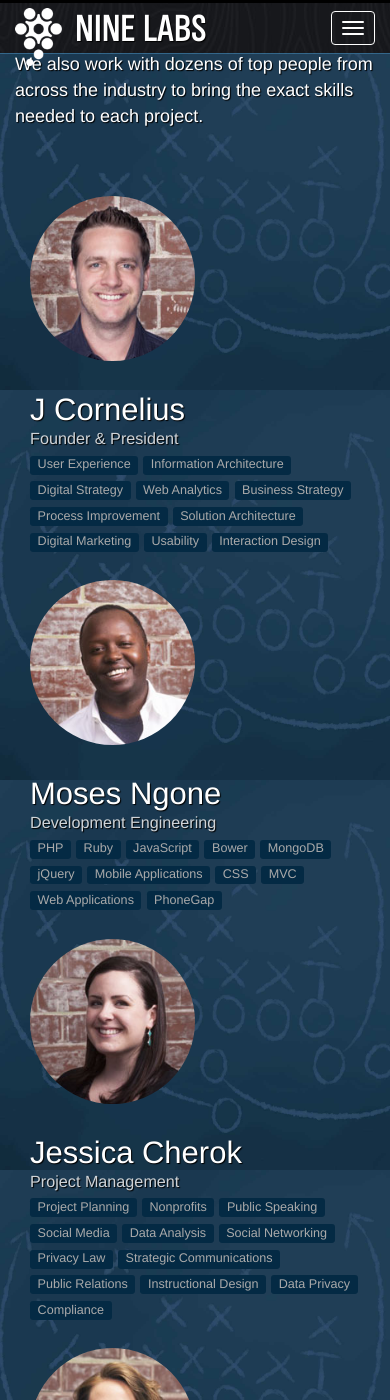
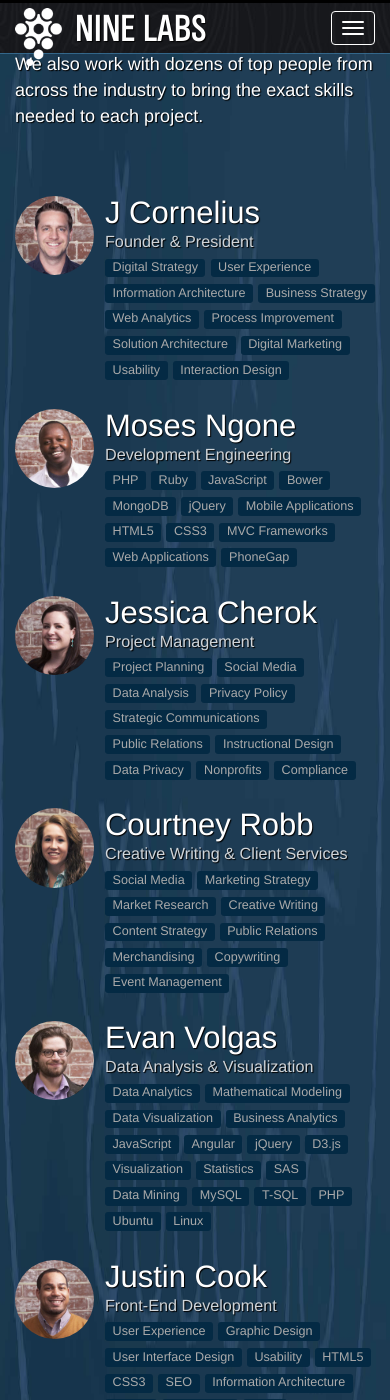
Before and after one commit to ninelabs/ninelabs.com, a Jekyll site: the page built from index.html, in a window 390 px wide and 1400 px high, scrolled down 6948 px. Built offline with Jekyll 4.4.1, drawn with Linux system fonts in a browser that asks for light colours; nearby versions of some CDN libraries; some web fonts are replaced; Markdown is read by kramdown in place of the engine named in the settings; some of the changed text lies outside the part shown.

Commit message:
Fixed some breakpoint issues with the team section. Added smooth scroll to section anchors.
Signed-off-by: J Cornelius <github@jcornelius.com>

```diff
--- a/_data/team.yml
+++ b/_data/team.yml
@@ -2,11 +2,11 @@
   name-tokenized: j-cornelius
   role: Founder &amp; President
   skills:
+    - Digital Strategy
     - User Experience
     - Information Architecture
-    - Digital Strategy
+    - Business Strategy
     - Web Analytics
-    - Business Strategy
     - Process Improvement
     - Solution Architecture
     - Digital Marketing
@@ -26,8 +26,9 @@
     - MongoDB
     - jQuery
     - Mobile Applications
-    - CSS
-    - MVC
+    - HTML5
+    - CSS3
+    - MVC Frameworks
     - Web Applications
     - PhoneGap
   twitter: mospired
@@ -38,16 +39,14 @@
   role: Project Management
   skills:
     - Project Planning
-    - Nonprofits
-    - Public Speaking
     - Social Media
     - Data Analysis
-    - Social Networking
-    - Privacy Law
+    - Privacy Policy
     - Strategic Communications
     - Public Relations
     - Instructional Design
     - Data Privacy
+    - Nonprofits
     - Compliance
   twitter: wonderpondering
   linkedin: http://www.linkedin.com/in/jcherok/
@@ -59,6 +58,8 @@
     - Social Media
     - Marketing Strategy
     - Market Research
+    - Creative Writing
+    - Content Strategy
     - Public Relations
     - Merchandising
     - Copywriting
@@ -73,6 +74,9 @@
   linkedin: http://www.linkedin.com/in/evanvolgas
   skills:
     - Data Analytics
+    - Mathematical Modeling
+    - Data Visualization
+    - Business Analytics
     - JavaScript
     - Angular
     - jQuery
@@ -82,10 +86,6 @@
     - SAS
     - Data Mining
     - MySQL
-    - Mathematical Modeling
-    - d3.js
-    - Data Visualization
-    - Business Analytics
     - T-SQL
     - PHP
     - Ubuntu
@@ -102,12 +102,10 @@
     - Graphic Design
     - User Interface Design
     - Usability
-    - HTML 5
+    - HTML5
+    - CSS3
     - SEO
     - Information Architecture
-    - CSS3
-    - WordPress
-    - Web Development
     - jQuery
     - Wordpress
     - SMO
@@ -125,8 +123,10 @@
     - Identity Design
     - Typography
     - Art Direction
-    - Corporate Branding
     - User Interface Design
+    - Color Theory
+    - Illustration
+    - Photography
 
 - name: Jason Elgin
   name-tokenized: jason-elgin
@@ -134,15 +134,14 @@
   twitter: jrelgin
   linkedin: http://www.linkedin.com/in/jrelgin
   skills:
-    - HTML 5
-    - CSS 3
-    - Web Development
     - User Interface Design
-    - WordPress
+    - User Experience Design
     - Typography
+    - Wordpress
     - Illustration
-    - User Experience Design
     - Graphic Design
+    - HTML5
+    - CSS3
     - PHP
     - jQuery
 
--- a/_layouts/default.html
+++ b/_layouts/default.html
@@ -31,26 +31,21 @@
             <span class="icon-bar"></span>
             <span class="icon-bar"></span>
           </button>
-          <a class="navbar-brand" href="#awesome">NINE LABS</a>
+          <a class="navbar-brand go" href="#awesome">NINE LABS</a>
         </div>
         <div class="collapse navbar-collapse">
           <ul class="nav navbar-nav navbar-right">
-            <li><a href="#services">What We Do</a></li>
-            <li><a href="#process">How We Do It</a></li>
-            <li><a href="#team">The Team</a></li>
-            <li><a href="#contact">Contact Us</a></li>
+            <li><a class="go" href="#services">What We Do</a></li>
+            <li><a class="go" href="#process">How We Do It</a></li>
+            <li><a class="go" href="#team">The Team</a></li>
+            <li><a class="go" href="#contact">Contact Us</a></li>
           </ul>
         </div>
       </div>
     </nav>
     <div id="awesome"></div>
 
-
-    <!-- page content -->
-
     {{ content }}
-
-    <!-- / page content -->
 
   </div> <!-- /wrap -->
 
--- a/bower_components/bootstrap-sass/vendor/assets/stylesheets/bootstrap/_variables.scss
+++ b/bower_components/bootstrap-sass/vendor/assets/stylesheets/bootstrap/_variables.scss
@@ -27,7 +27,7 @@
 $brand-success:         #5cb85c !default;
 $brand-warning:         #f0ad4e !default;
 $brand-danger:          #d9534f !default;
-$brand-info:            #5bc0de !default;
+$brand-info:            #86B634 !default;
 
 // Scaffolding
 // -------------------------
--- a/index.html
+++ b/index.html
@@ -11,7 +11,7 @@
       </div>
       <div class="col-md-6">
         <p>We explore how people interact with companies, their websites, and services. We find ways to improve them. Then we do it.</p>
-        <a href="#services" class="btn btn-primary btn-lg">Find Out How <span class="glyphicon glyphicon-chevron-right"></span></a>
+        <a href="#services" class="go btn btn-primary btn-lg">Find Out How <span class="glyphicon glyphicon-chevron-right"></span></a>
       </div>
     </div>
   </div>
@@ -156,7 +156,7 @@
           <p>Your goals are our top priority. We&rsquo;ll work with you to improve your company&rsquo;s brand and be better at what you do.</p>
         </div>
         <div class="col-md-3">
-          <a href="#contact" class="btn btn-primary btn-lg pull-right">Hire Us <span class="glyphicon glyphicon-chevron-right"></span></a>
+          <a href="#contact" class="go btn btn-info btn-lg pull-right">Hire Us <span class="glyphicon glyphicon-chevron-right"></span></a>
         </div>
       </div>
     </div>
@@ -206,10 +206,10 @@
         <div class="member">
           <div class="meta">
             <img src="/img/people/{{member.name-tokenized}}.jpg" alt="{{member.name}}" class="img-circle">
-            <div class="social">
+            <!--<div class="social">
               <a href="https://twitter.com/{{member.twitter}}"><span class='symbol'>&#xe286;</span></a>
               <a href="{{member.linkedin}}"><span class='symbol'>&#xe252;</span></a>
-            </div>
+            </div>-->
           </div>
           <div class="caption">
             <h3>{{member.name}}</h3>
@@ -228,7 +228,7 @@
           </div>
           <div class="caption">
             <h3>Maybe You?</h3>
-            <p>Think you have what it takes to make delightful stuff for the web? Do you have a passion for making things better? <a href="#contact">Let&rsquo;s talk</a>.</p>
+            <p>Think you have what it takes to make delightful stuff for the web? Do you have a passion for making things better? <a href="#contact" class="go">Let&rsquo;s talk</a>.</p>
           </div>
         </div>
       </div>
@@ -331,8 +331,7 @@
             <span class="locality">Atlanta</span>, <abbr title="Georgia" class="region">GA</abbr> <span class="postal-code">30318</span>
           </span>
         </p>
-        <p>Call Us: <a href="tel:+16785616463">678.561.NINE</a><br>
-          Follow Us: <a href="http://twitter.com/ninelabs"><span class='symbol'>&#xe286;</span></a></p>
+        <p><a href="tel:+16785616463">Call us: 678.561.6463</a> / <a href="http://twitter.com/ninelabs">Follow Us on Twitter</a></p>
         </div>
       </div>
     </section>
--- /dev/null
+++ b/js/behavior.js
@@ -0,0 +1,12 @@
+// behavior.js
+
+$(document).ready(function(){
+
+  $('.go').click(function(e){
+    e.preventDefault();
+    $(document.body).animate({
+      'scrollTop': $($(this).attr('href')).offset().top
+    }, 1000);
+  });
+
+});
```
Also changed, not shown: other parts of _layouts/default.html (+1 -5 lines), _sass/_responsive.scss (+29 -8 lines), _sass/styles.scss (+27 -25 lines), css/styles.css. Lines whose indentation alone changed are shown as unchanged.
